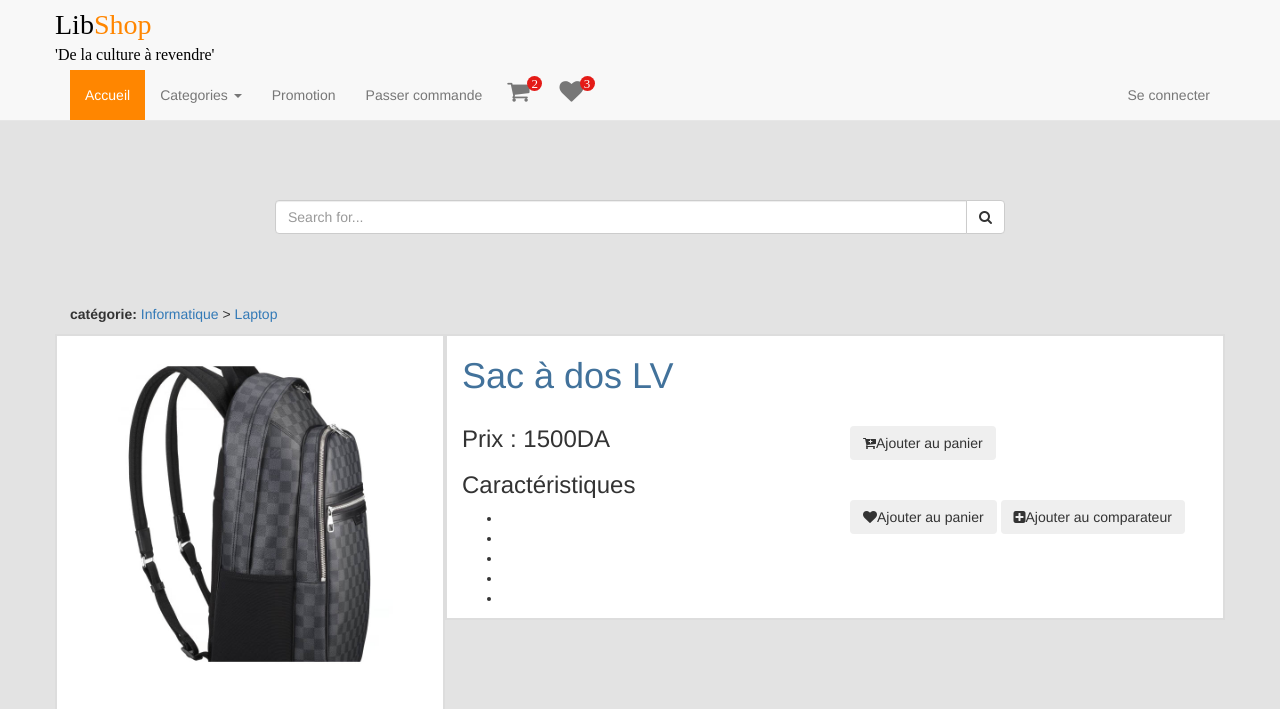
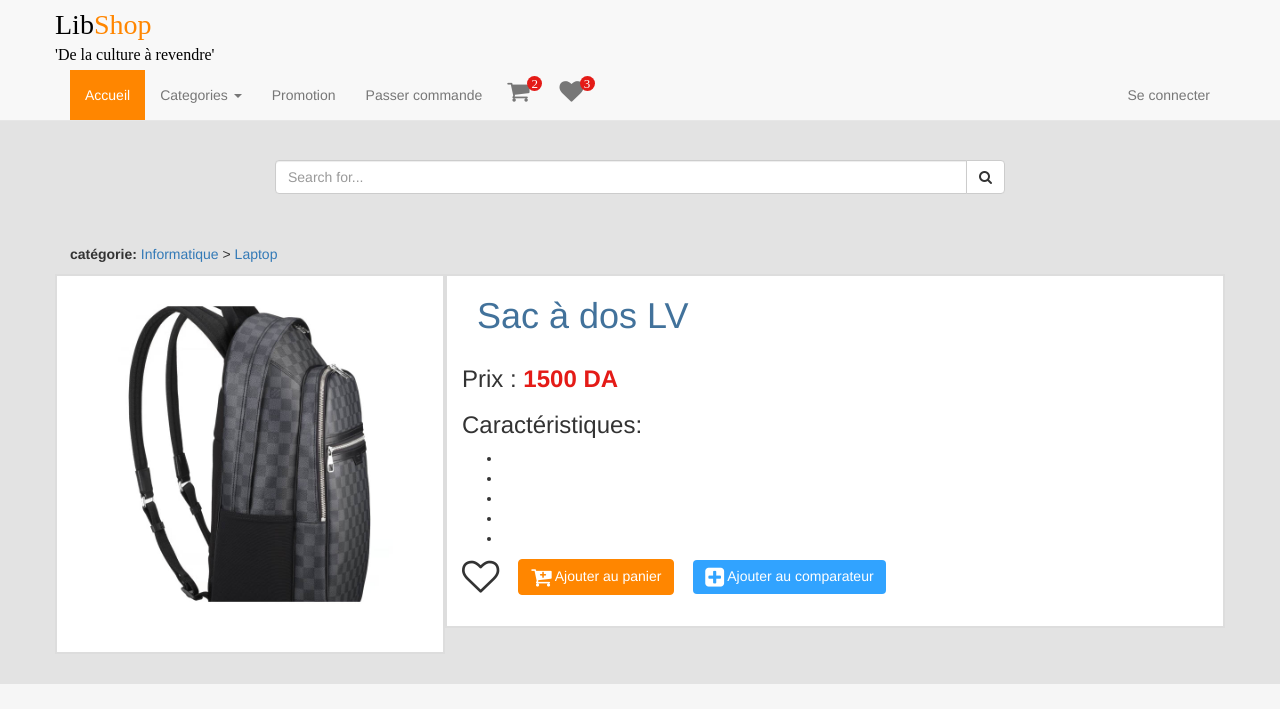
Before and after one commit to yacine17/PFEecommerceWebSite, a PHP site: page /produit.html in a window 1280 px wide. Shown: the top 709 px of the page. Run offline with PHP 8.4, Linux system fonts and the light colour scheme; some libraries are stand-ins or nearby versions.

Commit message:
Ajout de la page produit

```diff
--- a/categorie.html
+++ b/categorie.html
@@ -590,7 +590,7 @@
                                 </div>
                                 <div class="col-md-3">
                                     <div class="form-group">
-                                        <input type="submit" class="form-control" value="S'abonner">
+                                        <input type="submit" class="form-control btn-primary" value="S'abonner">
                                     </div>
                                 </div>
                             </div>
--- a/contact.html
+++ b/contact.html
@@ -138,7 +138,7 @@
                     <div class="form-group">
                         <textarea class="form-control input-lg" placeholder="Tapez votre message"></textarea>
                     </div>
-                    <button type="button" class="btn btn-danger  btn-lg btn-block">Envoyer</button>
+                    <button type="button" class="btn btn-primary  btn-lg btn-block">Envoyer</button>
                 </div>
             </form>
         </div>
@@ -168,7 +168,7 @@
                                 </div>
                                 <div class="col-md-3">
                                     <div class="form-group">
-                                        <input type="submit" class="form-control" value="S'abonner">
+                                        <input type="submit" class="form-control btn-primary" value="S'abonner">
                                     </div>
                                 </div>
                             </div>
--- a/css/style.css
+++ b/css/style.css
@@ -2,11 +2,21 @@
 .fb-plugin{
     padding-left: 23%;
 }
-h1{
+h1, .h1{
     color: #42729B;
 }
+.btn-warning{
+    background-color: #FF8600;
+    color: #FFFFFF;
+    border-color: #FF8600;
+}
 .btn-danger{
-    background-color: #E41B17;
+    background-color: #E22211;
+}
+.btn-primary{
+    background: #31A3FF;
+    border: none;
+    color: #FFF;
 }
 /*Main rules*/
 .navbar-default .navbar-nav > .active > a,
@@ -128,7 +138,7 @@ a:hover{ /*for a without href*/
 /*End Navbar*/
 /*Start Search bar*/
 .search-bar{
-    margin: 150px 0 30px 0;
+    margin: 110px 0 10px 0
 }
 /*End Search Bar*/
 /*Start Slide*/
@@ -163,6 +173,9 @@ a:hover{ /*for a without href*/
 }
 .categories-home .categorie:hover{
     background: #DDD;
+}
+.categories-home .categorie img{
+    border-radius: 50%;
 }
 .filter .chemin,
 .home .chemin{
@@ -223,6 +236,9 @@ a:hover{ /*for a without href*/
 .services{
     background: #F9F9F9;
     padding: 30px 0;
+}
+.services .service{
+    margin-top: 30px;
 }
 .services .service .service-icon{
     width: 120px;
@@ -350,17 +366,36 @@ a:hover{ /*for a without href*/
 /*Start detail produit*/
 .detail-produit{
     margin-top: 40px;
+    margin-bottom: 30px;
 }
 .detail-produit img{
     max-width: 100%;
     margin-bottom: 20px;
 }
 .detail-produit .btn{
-    margin: 20px 0;
+    margin-left: 15px;
+}
+.detail-produit .cara-produit{
+    padding-left: 30px;
+    padding-bottom: 30px;
+}
+.detail-produit .cara-produit .btn i{
+    font-size: 22px;
+    vertical-align: middle;
+}
+.detail-produit .cara-produit .prix{
+    color: #E41B17;
+    font-weight: bold;
 }
 .detail-produit .image-produit,
 .detail-produit .cara-produit{
     background: #FFF;
     border: solid 2px #DDD;
 }
+.detail-produit .cara-produit .add-to-favorite .fa-heart{
+    color: transparent;
+}
+.detail-produit .cara-produit .added-to-favorite{
+    color: #E41B17 !important;
+}
 /*End detail produit*/
--- a/js/myScript.js
+++ b/js/myScript.js
@@ -46,7 +46,7 @@ $('.show-pass').hover(function () {
  */
 $(window).scroll(function () {
     var search = $("#goToSearch");
-    $(this).scrollTop() >= 112 ? search.show() : search.hide();
+    $(this).scrollTop() >= 60 ? search.show() : search.hide();
     $(this).scrollTop() >= 40 ? $(".navbar").css('box-shadow', '2px 1px 10px #999') : $(".navbar").css('box-shadow', 'none');
 })
 /**
@@ -54,7 +54,7 @@ $(window).scroll(function () {
  */
 $("#goToSearch").on('click', function () {
 
-    $("html,body").animate({scrollTop : 60}, 600)
+    $("html,body").animate({scrollTop : 0}, 600)
     $("#searchBar").focus();
 })
 /**
@@ -72,3 +72,10 @@ $(".retirer-produit").on('click', function () {
     if (confirm("Etes vous sur de vouloir supprimer cet article de votre panier?"))
         $(this).parent().parent().fadeOut();
 })
+
+$(".detail-produit .cara-produit .add-to-favorite").on('click', function () {
+    if ($(this).find(".fa").hasClass("added-to-favorite"))
+        $(this).find(".fa").removeClass("added-to-favorite");
+    else
+        $(this).find(".fa").addClass("added-to-favorite");
+})
--- a/produit.html
+++ b/produit.html
@@ -139,20 +139,15 @@
             <div class="col-md-4 image-produit">
                 <div>
                     <img src="img/sac-a-dos-lv.jpg">
-                    <iframe src="https://www.facebook.com/plugins/like.php?href=https%3A%2F%2Fdevelopers
-                                .facebook.com%2Fdocs%2Fplugins%2F&width=220&layout=button&action=like&size=small&sho
-                                 w_faces=false&share=true&height=65&appId"
-                            width="220" height="65" style="border:none;overflow:hidden"
-                            scrolling="no" frameborder="0" allowTransparency="true"
-                            class="text-center"></iframe>
+
                 </div>
             </div>
             <div class="col-md-8 cara-produit">
                 <h1>Sac à dos LV</h1>
                 <div class="row">
-                    <div class="col-md-6">
-                        <h3>Prix : 1500DA</h3>
-                        <h3>Caractéristiques</h3>
+                    <div>
+                        <h3>Prix : <span class="prix">1500 DA</span></h3>
+                        <h3>Caractéristiques:</h3>
                         <ul>
                             <li></li>
                             <li></li>
@@ -160,14 +155,15 @@
                             <li></li>
                             <li></li>
                         </ul>
-                    </div>
-                    <div class="col-md-6">
                         <div>
-                            <button class="btn "><i class="fa fa-cart-plus"></i>Ajouter au panier</button>
-                        </div>
-                        <div>
-                            <button class="btn "><i class="fa fa-heart"></i>Ajouter au panier</button>
-                            <button class="btn "><i class="fa fa-plus-square"></i>Ajouter au comparateur</button>
+                            <span class="add-to-favorite" title="Ajouter au favoris">
+                                <span class="fa-stack fa-lg">
+                                <i class="fa fa-heart fa-stack-2x"></i>
+                                <i class="fa fa-heart-o fa-stack-2x"></i>
+                                </span>
+                            </span>
+                            <button class="btn btn-warning"><i class="fa fa-cart-plus"></i> Ajouter au panier</button>
+                            <button class="btn btn-primary"><i class="fa fa-plus-square"></i> Ajouter au comparateur</button>
                         </div>
                     </div>
                 </div>
@@ -299,7 +295,7 @@
                                 </div>
                                 <div class="col-md-3">
                                     <div class="form-group">
-                                        <input type="submit" class="form-control" value="S'abonner">
+                                        <input type="submit" class="form-control btn-primary" value="S'abonner">
                                     </div>
                                 </div>
                             </div>
```
Also changed, not shown: favoris.html (+4 -4 lines), index.html (+31 -28 lines), panier.html (+6 -6 lines), img/bureautique.jpg (added), img/informatique.jpg (added), img/papetrie.jpg (added).
